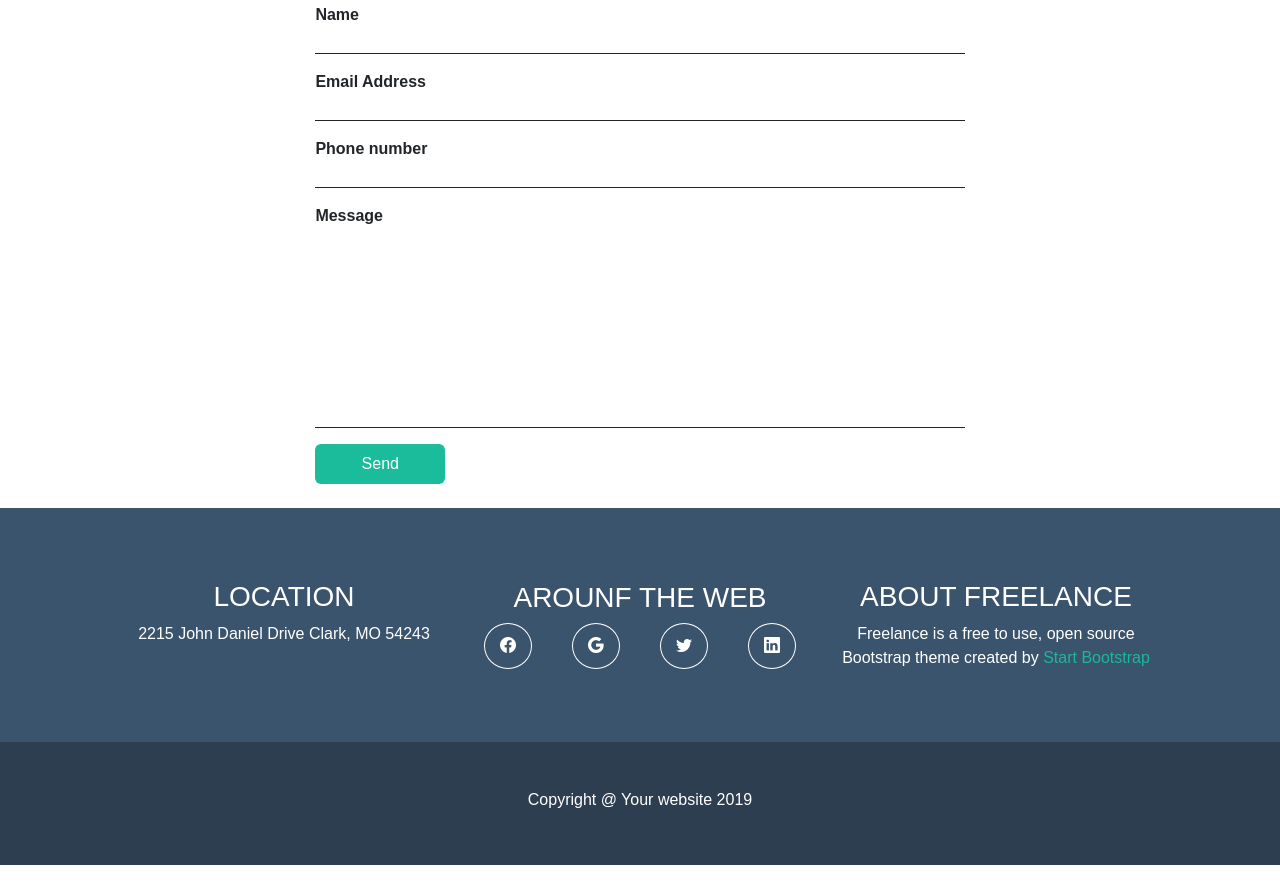
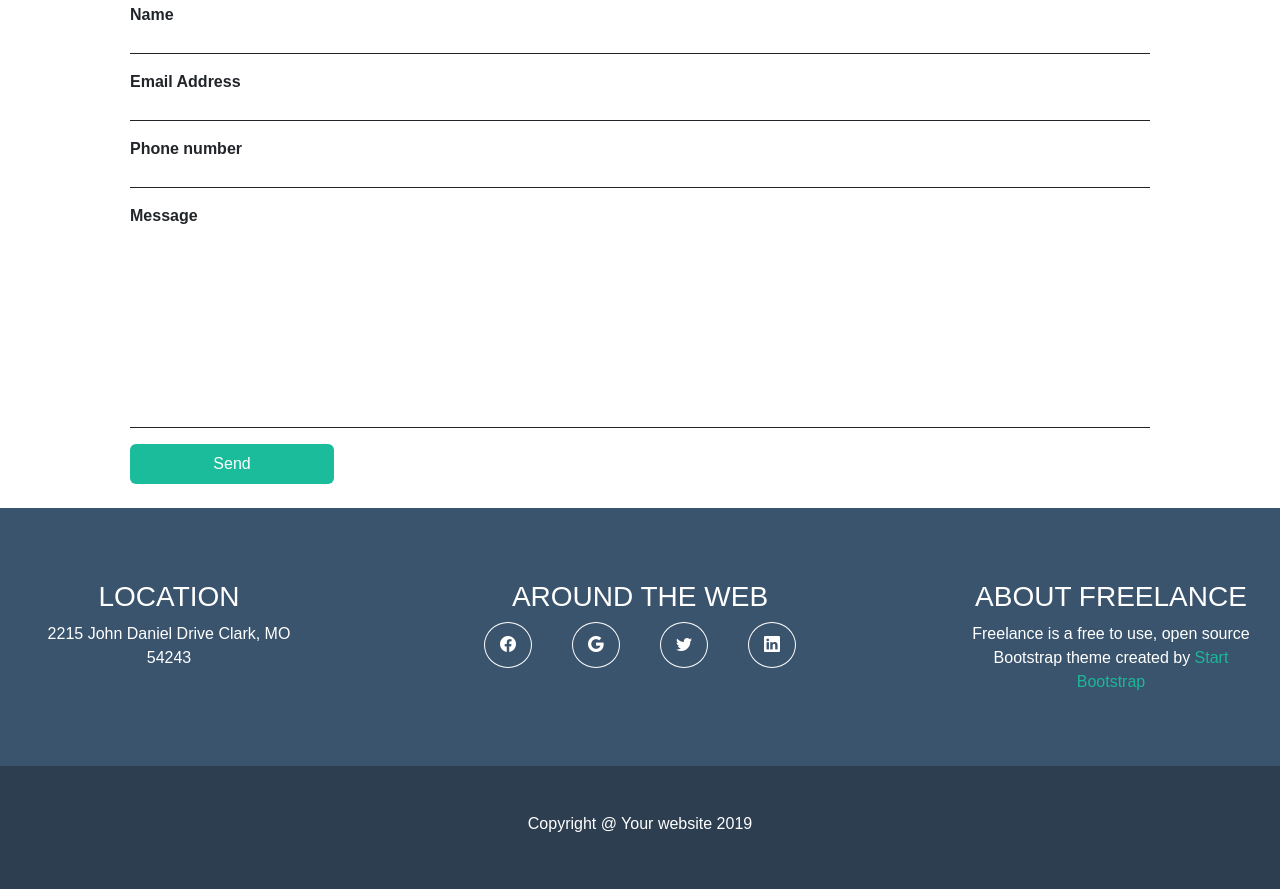
Before and after one commit to martinaleandribasile/html-css-bootstrap-freelancer, a plain HTML site: page index.html in a window 1280 px wide. Shown: the part 1833-2722 px from the top of the page. Before the commit the page ends 2698 px from the top, so only its background shows below. Drawn offline with nearby package versions, Linux system fonts and the light colour scheme.

Commit message:
fixed box icon

```diff
--- a/index.html
+++ b/index.html
@@ -95,7 +95,7 @@
         </section>
         <section class=" py-4">
             <div class="container-sm d-flex justify-content-center">
-                <div class="row text-center">
+                <div class="row text-center w100">
                     <div class="col-12">
                         <h4 class="fw-bold py-3">CONTACT ME</h4>
                     </div>
@@ -124,14 +124,14 @@
     </main>
     <footer class="mb-bgc-lightblue">
         <section>
-            <div class="container-sm py-5 px-5">
+            <div class="container-fluid py-5 px-4">
                 <div class="row text-white text-center">
-                    <div class="col-12 col-md-4 py-4">
+                    <div class="col-12 col-md-3 py-4">
                         <h3>LOCATION</h3>
                         <span>2215 John Daniel Drive Clark, MO 54243</span>
                     </div>
-                    <div class="col-12 col-md-4 d-flex flex-column justify-content-center py-4">
-                        <h3>AROUNF THE WEB</h3>
+                    <div class="col-12 col-md-6 d-flex flex-column py-4">
+                        <h3>AROUND THE WEB</h3>
                         <div class="iconsfooter d-flex justify-content-center">
                             <div class="circle"><i class="bi bi-facebook"></i></div>
                             <div class="circle "><i class="bi bi-google"></i></div>
@@ -139,7 +139,7 @@
                             <div class="circle "><i class="bi bi-linkedin"></i></div>
                         </div>
                     </div>
-                    <div class="col-12 col-md-4 py-4">
+                    <div class="col-12 col-md-3 py-4">
                         <h3>ABOUT FREELANCE</h3>
                         <span>Freelance is a free to use, open source Bootstrap theme created by <Span
                                 class="color">Start
--- a/style.css
+++ b/style.css
@@ -72,6 +72,10 @@ input[type="text-area"] {
     width: 100%;
 }
 
+.iconsfooter {
+    width: 100%;
+}
+
 .circle {
     padding: 10px 15px;
     border-radius: 50%;
```
